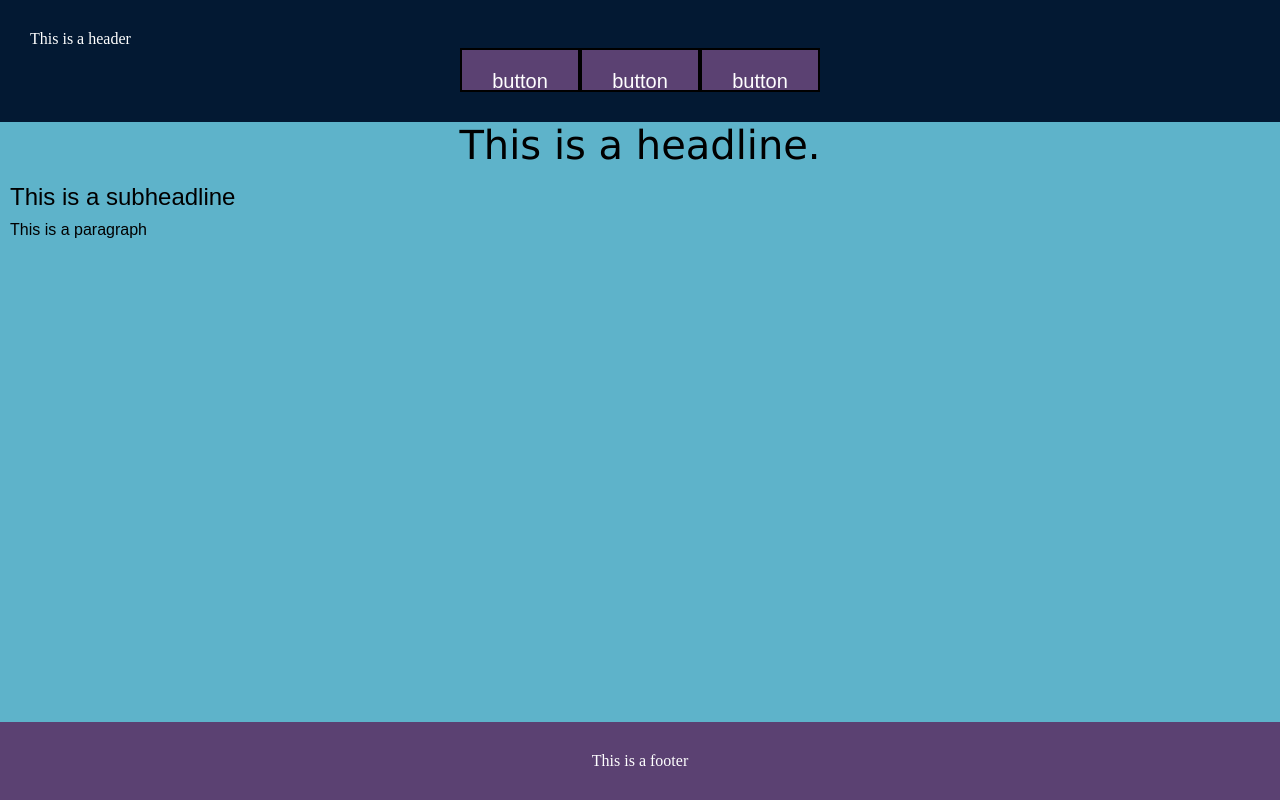
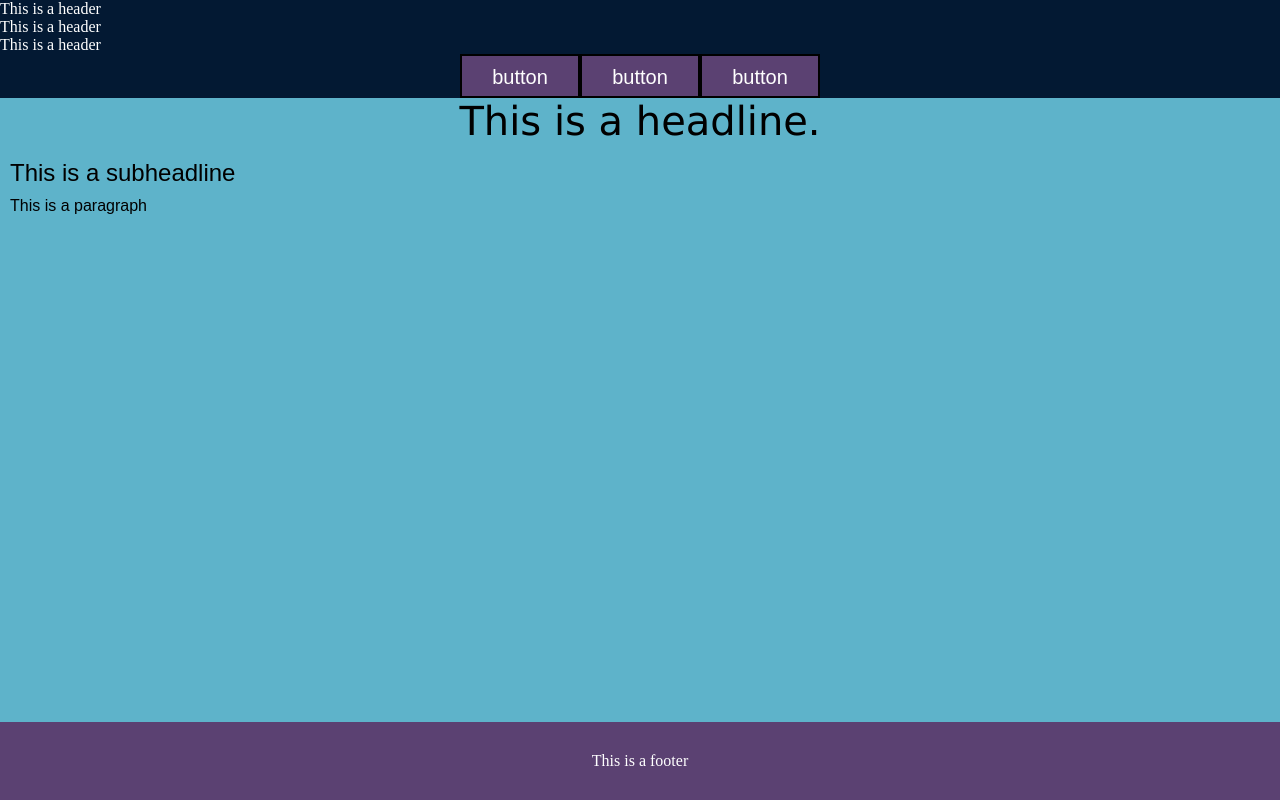
Before and after one commit to MadsStaalMedia/SemesterProjekt, a plain HTML site: page index.html in a window 1280 px wide. Drawn offline with Linux system fonts and the light colour scheme.

Commit message:
Fixed buttons not displaying correctly

```diff
--- a/css/styles.css
+++ b/css/styles.css
@@ -4,8 +4,6 @@
   }
 
 body {
-    padding: 0px;
-    margin: 0px;
     background-color: rgb(94, 179, 202);
     color: rgb(0, 0, 0);
 }
@@ -15,7 +13,6 @@ body {
     height: auto;
     width: 100%;
     max-width: none;
-    padding: 30px;
     background-color: rgb(3, 25, 51);
     color: rgb(255, 255, 255);
 }
@@ -29,26 +26,26 @@ body {
 
 .header__menu > * {
     color: rgb(255, 255, 255);
-    width: 120px;
-    height: 20px;
-    padding: 20px;
-    text-align: center;
     font-family: Arial, Helvetica, Verdana, sans-serif;
     font-size: 20px;
-}
-
-.button {
+    text-align: center;
+    vertical-align: middle;
+    width: 120px;
+    height: 30px;
+    padding: 10px 30px 30px 30px;
     background-color: rgb(91, 65, 114);
     border-width: 2px;
     border-style: solid;
     border-color: rgb(0, 0, 0);
+}
+
+.header__button {
+    transition-property: all;
     transition-duration: 0.5s;
 }
 
-.button:hover {
+.header__button:hover {
     background-color: rgb(142, 102, 176);
-    width: 130px;
-    height: 25px;
 }
 
 .main {
--- a/index.html
+++ b/index.html
@@ -19,10 +19,12 @@
     <body>
         <div class="header">
             <p>This is a header</p>
+            <p>This is a header</p>
+            <p>This is a header</p>
             <div class="header__menu">
-                <l class="button">button</l>
-                <l class="button">button</l>
-                <l class="button">button</l>
+                <button class="header__button">button</button>
+                <button class="header__button">button</button>
+                <button class="header__button">button</button>
             </div>
 
         </div>
```
